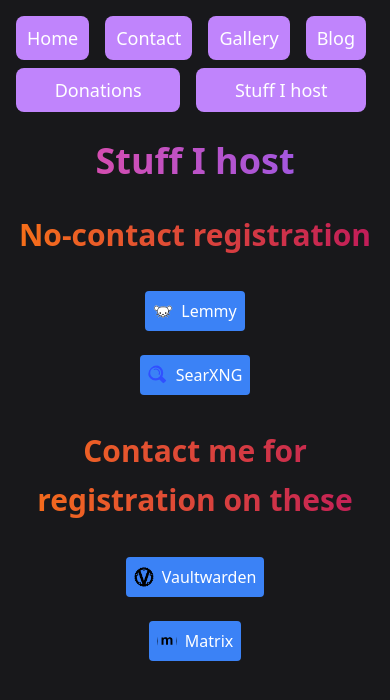
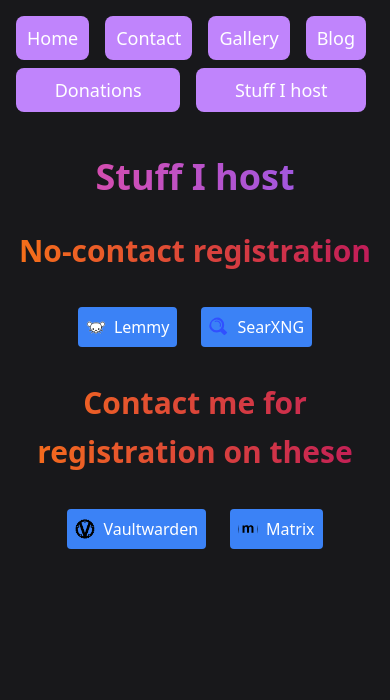
Before and after one commit to gragorther/website-2.0, a SvelteKit app: page /stuff_i_host in a window 390 px wide. Shown: the top 700 px of the page. Built offline with nearby package versions, Linux system fonts and the light colour scheme.

Commit message:
disabled weird work-wrapping on ClickableButton.svelte

```diff
--- a/src/lib/ClickableButton.svelte
+++ b/src/lib/ClickableButton.svelte
@@ -8,14 +8,10 @@
 
 <button
 	on:click={() => (window.location.href = url)}
-	class={`flex items-center space-x-2 p-2 bg-blue-500 text-white rounded hover:bg-blue-600${classes} m-3`}
+	class={`inline-flex items-center space-x-2 p-2 bg-blue-500 text-white rounded hover:bg-blue-600 ${classes} m-3`}
 >
 	{#if imgSrc}
-		<img src={imgSrc} alt={imgAlt} class="w-5 h-5 rounded-full" />
+		<img src={imgSrc} alt={imgAlt} class="w-5 h-5 rounded-full flex-shrink-0" />
 	{/if}
-	<span>{label}</span>
+	<span class="whitespace-nowrap">{label}</span>
 </button>
-
-<style>
-	/* Add any additional scoped styles here if needed */
-</style>
--- a/src/lib/ImageGallery.svelte
+++ b/src/lib/ImageGallery.svelte
@@ -23,7 +23,3 @@
 		</div>
 	{/each}
 </div>
-
-<style>
-	/* Optional custom styles if needed */
-</style>
--- a/src/routes/+layout.svelte
+++ b/src/routes/+layout.svelte
@@ -20,7 +20,11 @@
 		<a href="/stuff_i_host" class={navclass}>Stuff I host</a>
 	</div>
 </nav>
-<slot />
+<div class="min-h-screen flex flex-col">
+	<main class="flex-grow pb-10">
+		<slot />
+	</main>
+</div>
 
 <style lang="postcss">
 	@tailwind base;
@@ -59,7 +63,7 @@
 
 	/* Responsive navigation layout */
 	:global(ul) {
-		@apply flex flex-col lg:flex-row items-center justify-center;
+		@apply flex flex-row items-center justify-center;
 	}
 
 	/* Make navigation adapt to smaller screens */
```
